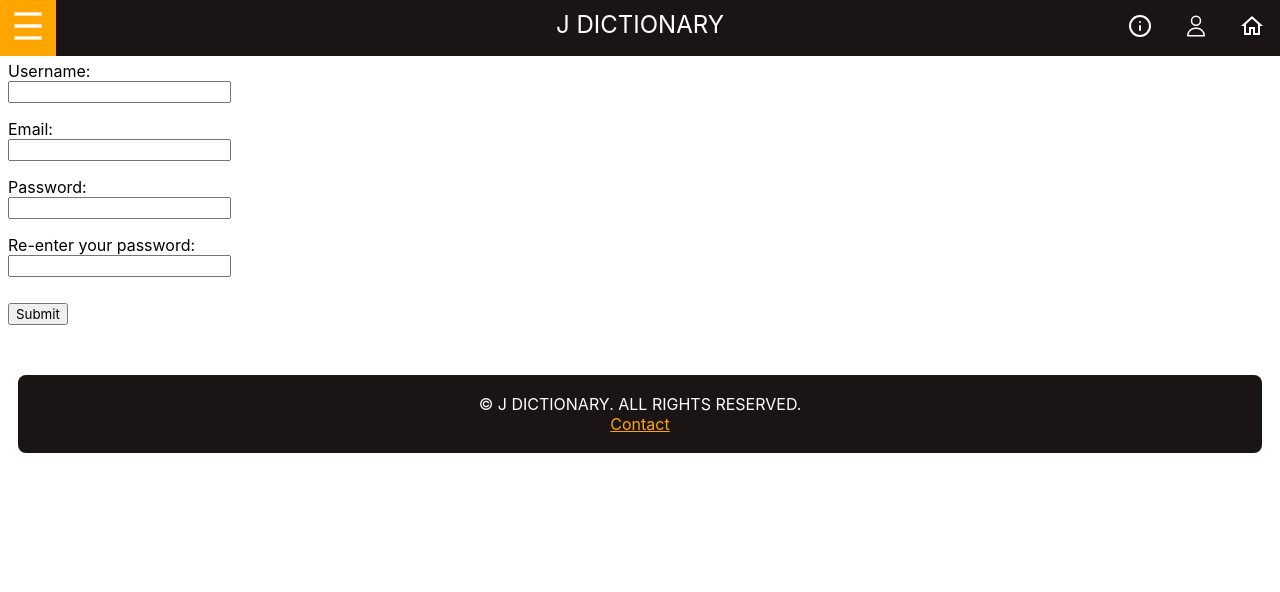
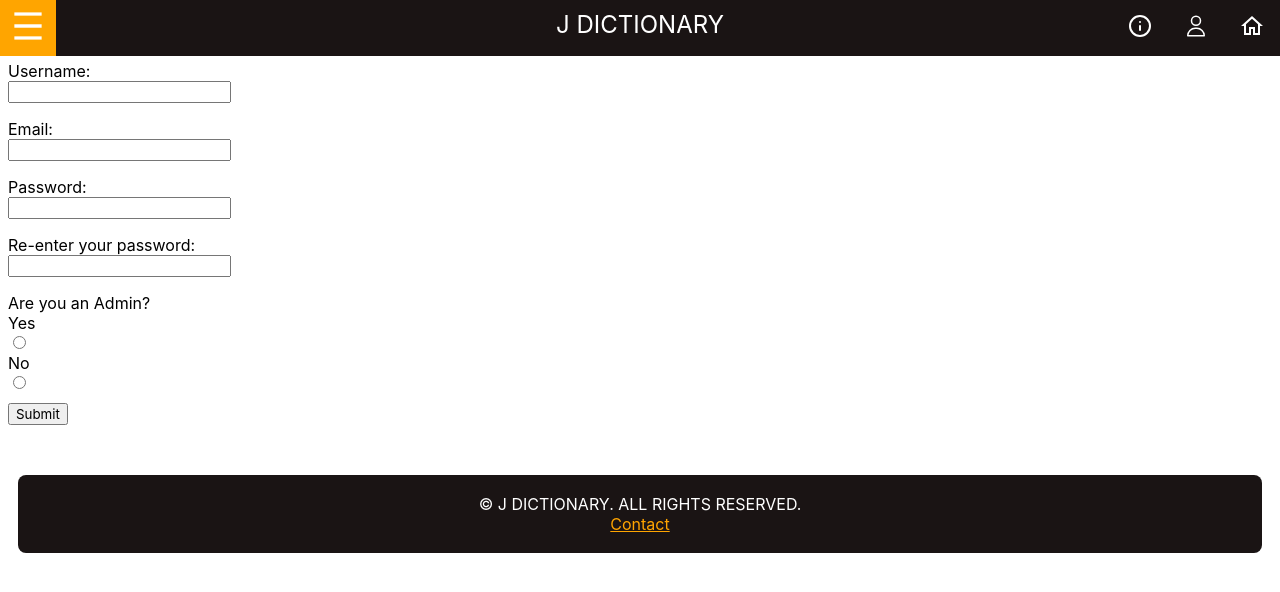
Before and after one commit to johngascoigne/dictionary, a Flask app: page /signup in a window 1280 px wide. Shown: the top 592 px of the page. Run offline with Flask 2, Linux system fonts and the light colour scheme; data comes from the database, SQL or seed files in the repository; both versions use the stored data as it was after the commit.

Commit message:
LOL MY IS_ADMIN FUNCTION DOESNT WORK MAN !

```diff
--- a/app.py
+++ b/app.py
@@ -163,12 +163,12 @@ def create_connection(db_file):
 
 @app.route('/')
 def render_homepage():
-    return render_template('home.html', category_name=fetch_category_names(), logged_in=is_logged_in())
+    return render_template('home.html', category_name=fetch_category_names(), logged_in=is_logged_in(), admin=is_admin())
 
 
 @app.route('/contact')
 def render_contact_page():
-    return render_template('contact.html', category_name=fetch_category_names(), logged_in=is_logged_in())
+    return render_template('contact.html', category_name=fetch_category_names(), logged_in=is_logged_in(), admin=is_admin())
 
 
 @app.route('/login', methods=['GET', 'POST'])
@@ -213,10 +213,16 @@ def render_login_page():
 def render_signup_page():
     if request.method == "POST":
         print(request.form)
-        username = request.form.get('username').strip().title()
+        username = request.form.get('username').strip()
         email = request.form.get('email').strip().lower()
         password = request.form.get('password').strip()
         password2 = request.form.get('password2').strip()
+        admin = request.form.get('admin')
+
+        if admin:
+            admin = 1
+        elif not admin:
+            admin = 0
 
         if password != password2:
             return redirect('/signup?error=Passwords+dont+match')
@@ -226,19 +232,19 @@ def render_signup_page():
 
         con = create_connection(DB_NAME)
 
-        query = "INSERT INTO user(id, username, email, password) VALUES(NULL,?,?,?,?)"
+        query = "INSERT INTO user(id, username, email, password, is_admin) VALUES(NULL,?,?,?,?)"
 
         cur = con.cursor()
 
         try:
-            cur.execute(query, (username, email, password))
+            cur.execute(query, (username, email, password, admin))
         except sqlite3.IntegrityError:
             return redirect('/signup?error=Email+is+already+taken')
         con.commit()
         con.close()
         return redirect('/login')
 
-    return render_template('signup.html', category_name=fetch_category_names(), logged_in=is_logged_in())
+    return render_template('signup.html', category_name=fetch_category_names(), logged_in=is_logged_in(), )
 
 
 # main add page with radio buttons
@@ -250,7 +256,7 @@ def render_add_page():
         response = request.form['create']
         return redirect('/add/' + str(response))
     return render_template('add.html', category_name=fetch_category_names()
-                           , logged_in=is_logged_in(), )
+                           , logged_in=is_logged_in(), admin=is_admin())
 
 
 # redirects to this if u select the word radio button
@@ -295,7 +301,7 @@ def render_addword_page():
         return redirect('/')
 
     return render_template('addword.html', all_categories=fetch_categories(), category_name=fetch_category_names(),
-                           logged_in=is_logged_in())
+                           logged_in=is_logged_in(), admin=is_admin())
 
 
 # and to this if you select category
@@ -323,7 +329,7 @@ def render_addcategory_page():
         return redirect('/')
 
     return render_template('addcategory.html', all_categories=fetch_categories(), category_name=fetch_category_names(),
-                           logged_in=is_logged_in())
+                           logged_in=is_logged_in(), admin=is_admin())
 
 
 # unique category pages for all categories
@@ -331,13 +337,13 @@ def render_addcategory_page():
 def render_category_page(category):
     return render_template('category.html', category_name=fetch_category_names(), cur_category=category,
                            category_words=fetch_category_words(category), logged_in=is_logged_in(),
-                           category_data=fetch_category_data(category), )
+                           category_data=fetch_category_data(category), admin=is_admin())
 
 # all words on one page :D
 @app.route('/category/all')
 def render_all_words_page():
     return render_template('allwords.html', category_name=fetch_category_names(), logged_in=is_logged_in(),
-                           all_words=fetch_all_words(), )
+                           all_words=fetch_all_words(), admin=is_admin())
 
 
 #  unique user pages for all users
@@ -347,7 +353,7 @@ def render_user_page(username):
     authored_words = len(word_query)  # get the number of authored words (to be displayed on the user's page)
     return render_template('user.html', category_name=fetch_category_names(), cur_user=username,
                            user_words=word_query, authored_word_count=authored_words,
-                           logged_in=is_logged_in(), )
+                           logged_in=is_logged_in(), admin=is_admin())
 
 @app.route('/remove_word/<word>')
 def render_word_remove_page(word):
@@ -373,6 +379,13 @@ def render_word_remove_page(word):
 
     return redirect('/')
 
+@app.route('/logout')
+def render_logout_page():
+    print(list(session.keys()))
+    [session.pop(key) for key in list(session.keys())]
+    print(list(session.keys()))
+    return redirect('/?laters+g')
+
 def is_logged_in():
     if session.get("email") is None:
         print("Not logged in")
@@ -381,5 +394,26 @@ def is_logged_in():
         print("Logged in")
         return True
 
+def is_admin():
+    user = session.get("username")
+
+    con = create_connection(DB_NAME)
+
+    query = "SELECT is_admin FROM user WHERE username=?"
+    cur = con.cursor()
+
+    admin = cur.fetchall()
+
+    cur.execute(query, (user,))
+    con.commit()
+    con.close()
+    print(admin)
+
+    if admin == 1:
+        return True
+        print("y")
+    else:
+        return False
+        print("n")
 
 app.run(host='0.0.0.0', debug=True)
--- a/templates/base.html
+++ b/templates/base.html
@@ -25,7 +25,7 @@
                     </div>
                 </div>
             </li>
-            {% if logged_in %}
+            {% if logged_in and is_admin %}
             <li class="left-button-element"><a href="/add"><img src="/static/icons/plus-icon.svg"></a></li>
             {% endif %}
             <li><a href="/"><img src="/static/icons/home-icon.svg"></a></li>
--- a/templates/signup.html
+++ b/templates/signup.html
@@ -23,6 +23,13 @@
         <div class="form-label">Re-enter your password:</div>
         <div class="form-element"><input id="password2" name="password2" type="password" required></div>
     </div>
+    Are you an Admin?
+    <div class="form-group">
+        <div class="form-label">Yes</div>
+        <input type="radio" value="True" name="admin" required>
+        <div class="form-label">No</div>
+        <input type="radio" value="False" name="admin" required>
+    </div>
 
     <div class="button-group"><input type="submit" value="Submit">
     </div>
```
Also changed, not shown: dictionary.db.
